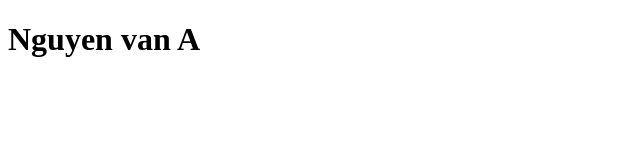
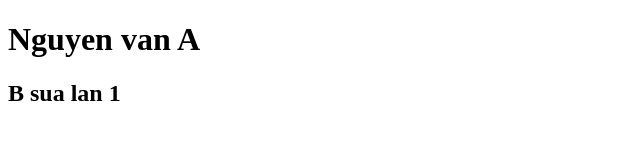
Before and after one commit to Tin-ne/AB, a plain HTML site: page index.html in a window 1280 px wide. Shown: the whole page, without its empty margins (0-640 px from the left). Drawn offline with Linux system fonts and the light colour scheme.

Commit message:
2. B sua lan 1

```diff
--- a/index.html
+++ b/index.html
@@ -7,5 +7,6 @@
   </head>
   <body>
     <h1>Nguyen van A</h1>
+    <h2>B sua lan 1</h2>
   </body>
 </html>
```
